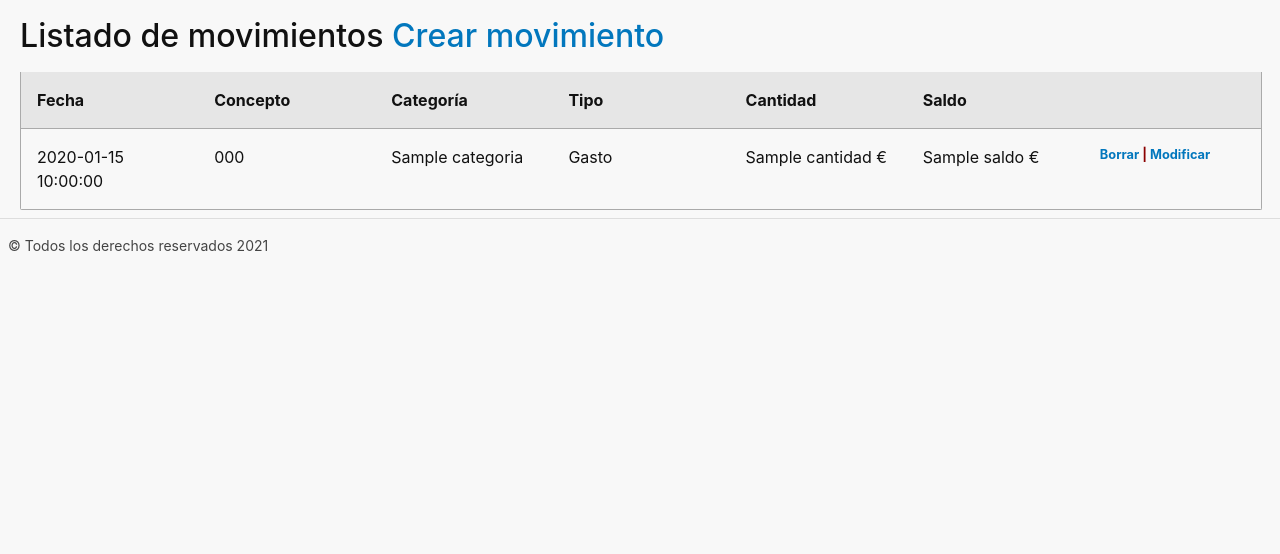
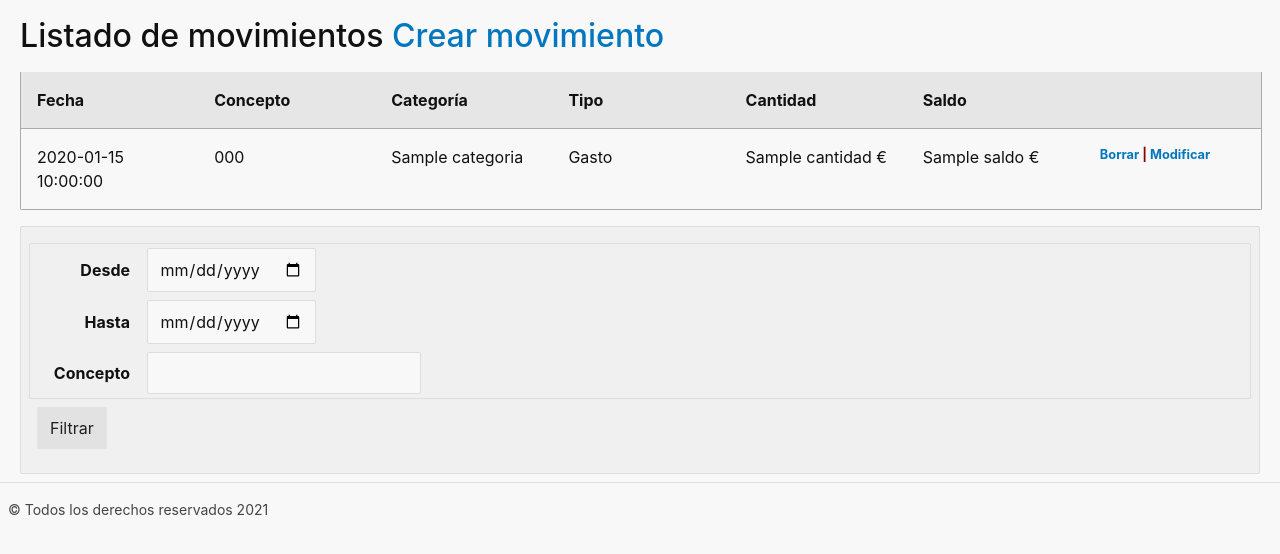
Before and after one commit to pigmonchu/kakebo_web_bz7, a Flask app: template kakebo/templates/movimientos.html in a window 1280 px wide. Shown: the part 56-610 px from the top of the page. Run offline with Flask 2, Linux system fonts and the light colour scheme; the template is opened without the code that fills it: values that come from a table or form of the project are taken from there, most other values are stand-ins (such as "Sample title", 1, 10 or a date in 2020); parts of the project's set-up code (start-up, migrations or seed data) failed here and were passed over.

Commit message:
Inicio filatrado

```diff
--- a/kakebo/forms.py
+++ b/kakebo/forms.py
@@ -14,6 +14,12 @@ class MovimientosForm(FlaskForm):
     concepto = StringField("Concepto", validators = [DataRequired(), Length(min=10)])
     categoria = SelectField("Categoria", choices=[('00', ''),('SU', 'Supervivencia'), ('OV', 'Ocio/Vicio'),
                             ('CU', 'Cultura'), ('EX', 'Extras')])
-    cantidad = FloatField("Cantidad", validators = [DataRequired()])
+    cantidad = FloatField("Cantidad", validators = [DataRequired(message="Campo requerido")])
     esGasto = BooleanField("Es gasto")
     submit = SubmitField('Aceptar')
+
+class FiltraMovimientosForm(FlaskForm):
+    fechaDesde = DateField("Desde", validators=[fecha_por_debajo_de_hoy])
+    fechaHasta = DateField("Hasta", validators=[fecha_por_debajo_de_hoy])
+    texto = StringField("Concepto")
+    submit = SubmitField("Filtrar")
--- a/kakebo/templates/movimientos.html
+++ b/kakebo/templates/movimientos.html
@@ -34,4 +34,32 @@
         </tr>
         {% endfor %}
     </table>
+    <form action="/" method="get">
+        <fieldset class="container">
+            {{ formulario.hidden_tag() }}
+            <div>
+                {{ formulario.fechaDesde.label(class="mylabel")}}
+                {{ formulario.fechaDesde( type="date") }}
+                {% for error in formulario.fechaDesde.errors %}
+                <p class="msg-err">
+                    {{ error }}
+                </p>
+                {% endfor %}
+            </div>
+            <div>
+                {{ formulario.fechaHasta.label(class="mylabel")}}
+                {{ formulario.fechaHasta( type="date") }}
+                {% for error in formulario.fechaHasta.errors %}
+                <p class="msg-err">
+                    {{ error }}
+                </p>
+                {% endfor %}
+            </div>
+            <div>
+                {{ formulario.texto.label(class="mylabel") }}
+                {{ formulario.texto() }}
+            </div>
+        </fieldset>
+        {{ formulario.submit}}
+    </form>
 {% endblock %}
--- a/kakebo/views.py
+++ b/kakebo/views.py
@@ -1,6 +1,6 @@
 from kakebo import app
 from flask import jsonify, render_template, request, redirect, url_for, flash
-from kakebo.forms import MovimientosForm
+from kakebo.forms import MovimientosForm, FiltraMovimientosForm
 from datetime import date
 
 import sqlite3
@@ -41,7 +41,13 @@ def modificaTablaSQL(query, parametros=[]):
 
 @app.route('/')
 def index():
-    movimientos = consultaSQL("SELECT * FROM movimientos order by fecha;")
+    filtraForm = FiltraMovimientosForm()
+    """
+    TODO: Validar filtraForm
+    TODO: crear query adecuada
+    """
+
+    movimientos = consultaSQL(query)
 
     saldo = 0
     for d in movimientos:
@@ -51,7 +57,7 @@ def index():
             saldo = saldo - d['cantidad']
         d['saldo'] = saldo
 
-    return render_template('movimientos.html', datos = movimientos)
+    return render_template('movimientos.html', datos = movimientos, formulario = filtraForm)
 
 
 @app.route('/nuevo', methods=['GET', 'POST'])
```
